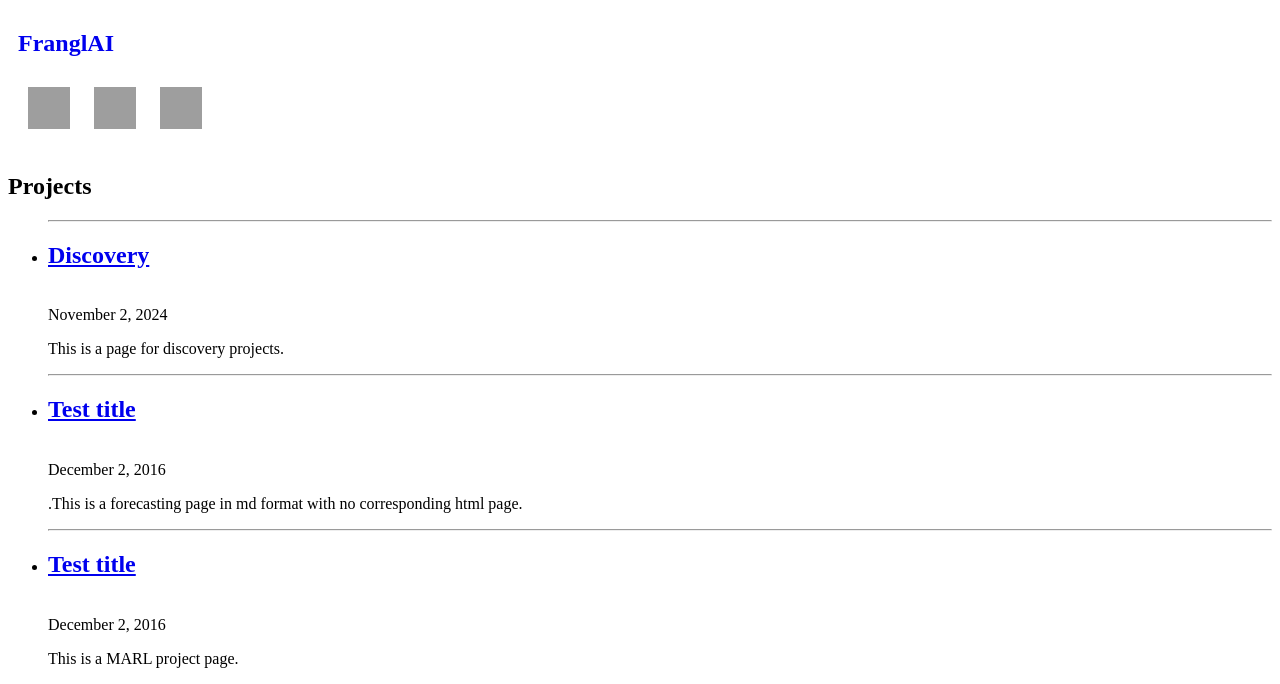
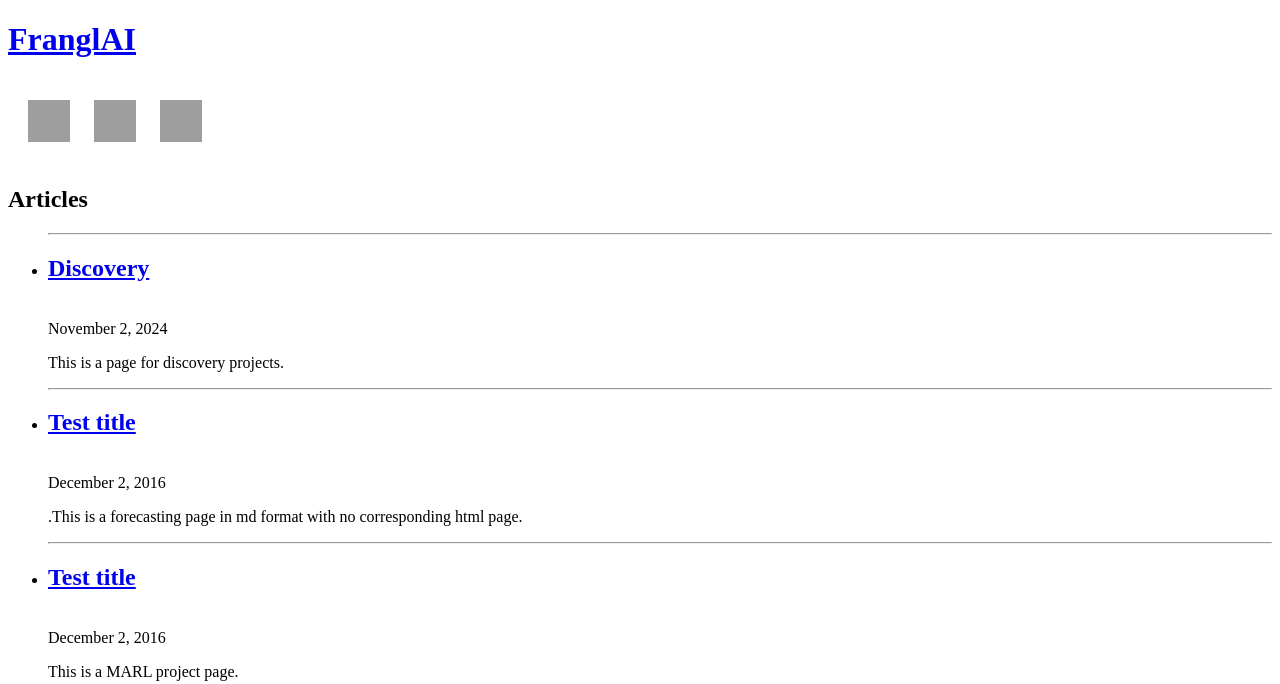
Before and after one commit to AndrewRWilliams/AndrewRWilliams.github.io, a Jekyll site: the page built from projects/index.html, in a window 1280 px wide. Shown: the part 108-792 px from the top of the page. Built offline with Jekyll 4.4.1, drawn with Linux system fonts in a browser that asks for light colours; grey boxes are pictures that could not be loaded.

Commit message:
Move title out of the nav

```diff
--- a/_includes/header.html
+++ b/_includes/header.html
@@ -15,18 +15,8 @@
             color: #ccc;
         }
     </style>
+    <h1 class="header-title"><a href="{{site.baseurl}}/">{{ site.title }}</a></h1>
     <nav class="group">
-        <!--     {% assign pg = site.pages | sort: "weight" %}
-    {% for node in pg %}
-      {% unless node.nav_exclude or node.url contains ".css" %}
-        {% if page.url == node.url %}
-          <a class="active" href="{{node.url | prepend: site.baseurl}}" class="active">{{node.title}}</a>
-        {% else %}
-          <a href="{{node.url | prepend: site.baseurl}}">{{node.title}}</a>
-        {% endif %}
-      {% endunless %}
-    {% endfor %} -->
-        <h1 class="header-title"><a href="{{site.baseurl}}/">{{ site.title }}</a></h1>
         <a href="https://scholar.google.ca/citations?user=6gnCkJ0AAAAJ&hl=en">
             <img
                 src="https://upload.wikimedia.org/wikipedia/commons/c/c7/Google_Scholar_logo.svg"
--- a/projects/index.html
+++ b/projects/index.html
@@ -5,7 +5,7 @@ title: Projects
 weight: 2
 ---
 
-<h1 class="content-listing-header sans">Projects</h1>
+<h1 class="content-listing-header sans">Articles</h1>
 <ul class="content-listing">
     {% for post in site.posts %}
     <li class="listing">
```
